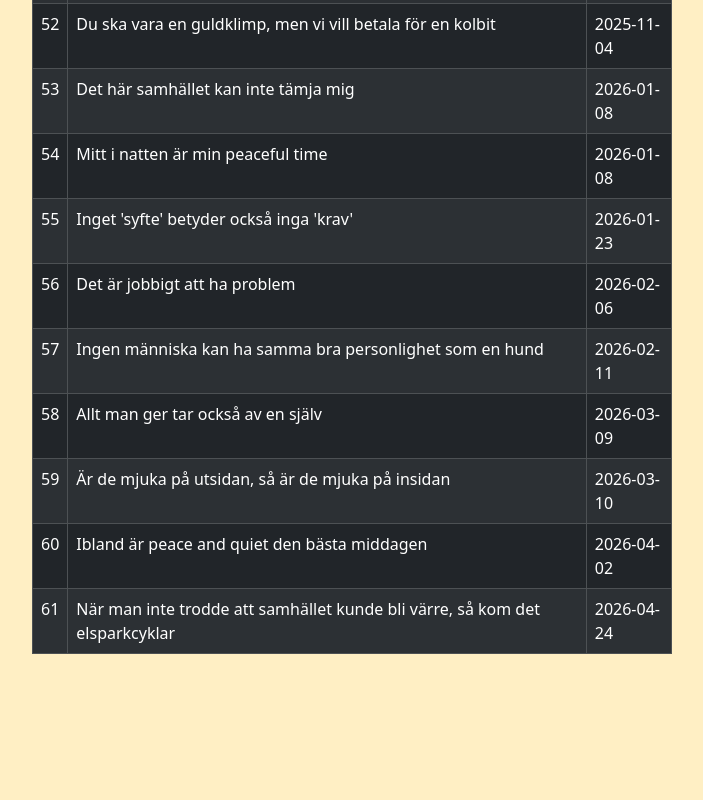
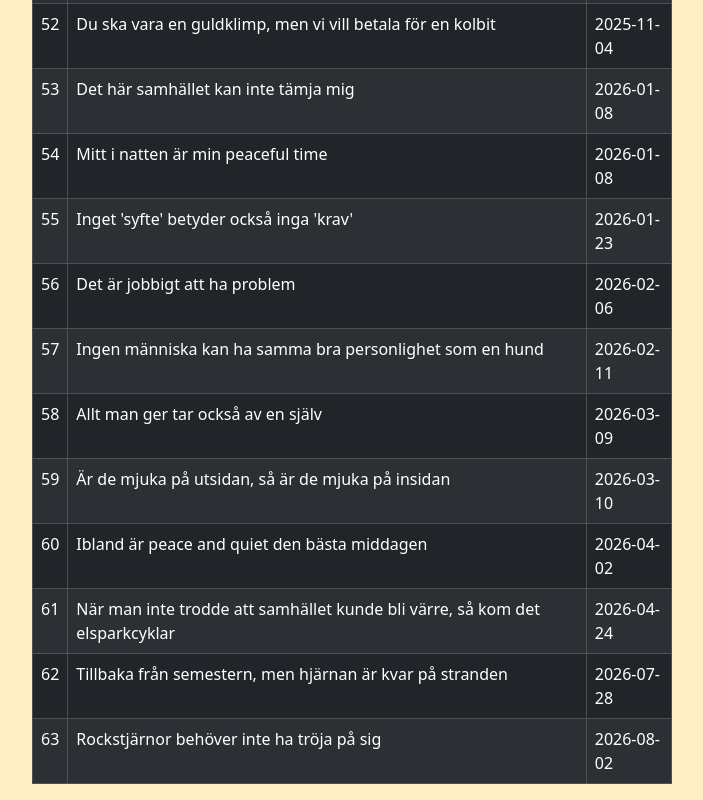
Before and after one commit to Stenstromen/filosofiskaeleonora, a React (Vite) app: page /all in a window 1280 px wide. Shown: the part 3481-4281 px from the top of the page, without its empty margins (288-991 px from the left). Before the commit the page ends 4151 px from the top, so only its background shows below. Built offline with nearby package versions, Linux system fonts and the light colour scheme.

Commit message:
more quotes

```diff
--- a/src/assets/Quotes.js
+++ b/src/assets/Quotes.js
@@ -317,6 +317,16 @@ const Quotes = [
       "När man inte trodde att samhället kunde bli värre, så kom det elsparkcyklar",
     date: "2026-04-24",
   },
+  {
+    id: 62,
+    quote: "Tillbaka från semestern, men hjärnan är kvar på stranden",
+    date: "2026-07-28",
+  },
+  {
+    id: 63,
+    quote: "Rockstjärnor behöver inte ha tröja på sig",
+    date: "2026-08-02",
+  },
 ];
 
 export default Quotes;
```
